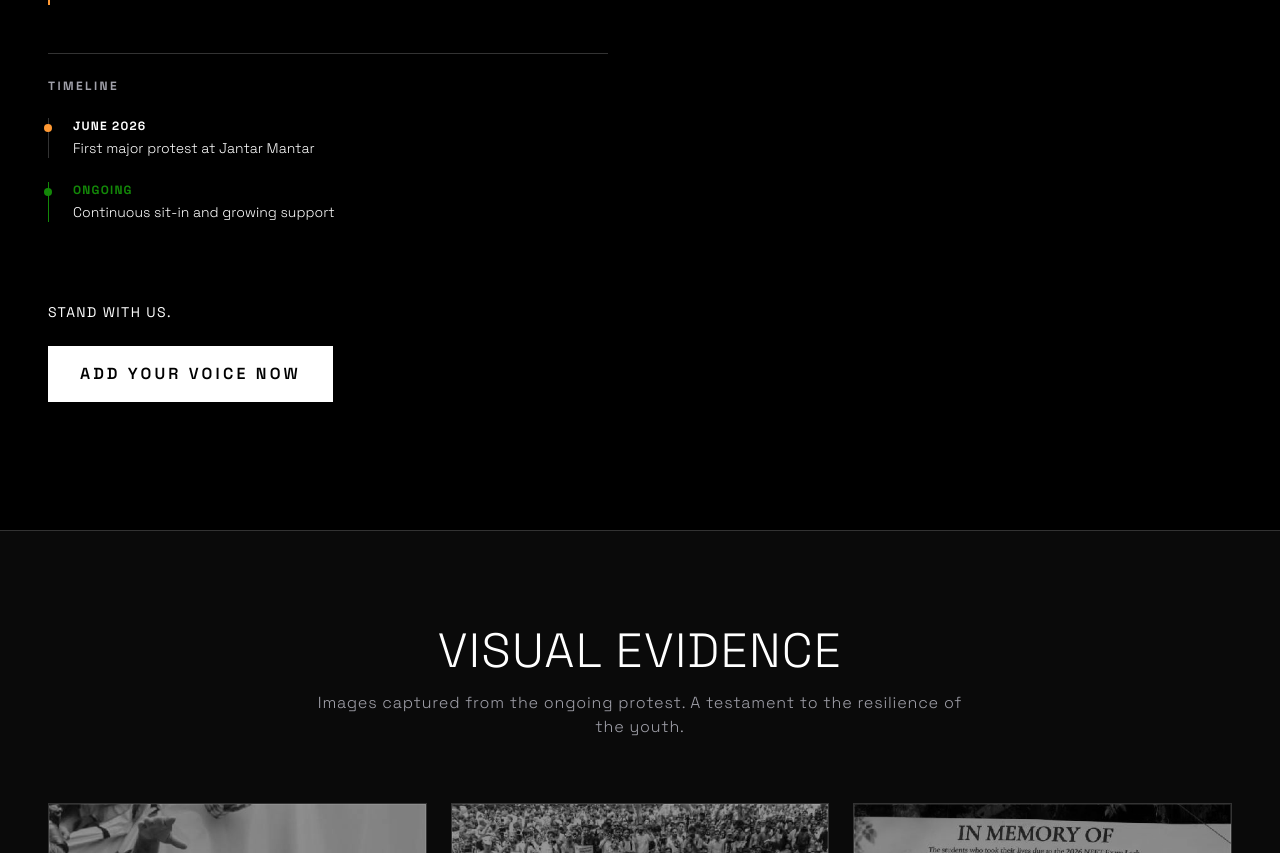
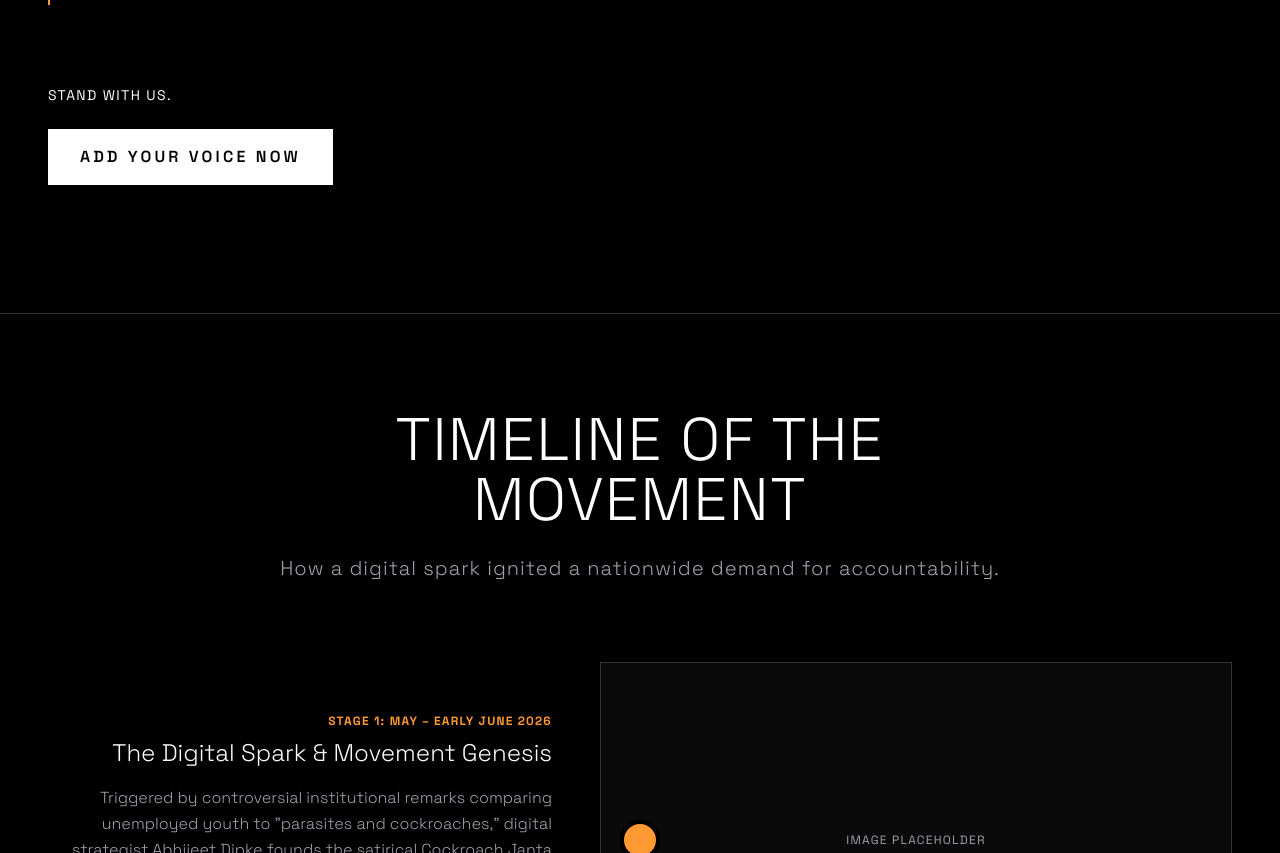
Before and after one commit to Abhi-CodesCode/peoples-voice-app, a Next.js app: page / in a window 1280 px wide. Shown: the part 2464-3317 px from the top of the page. Built offline with nearby package versions, Linux system fonts and the light colour scheme; no server answers.

Commit message:
feat: updated timeline UI to zigzag layout

```diff
--- a/src/app/page.tsx
+++ b/src/app/page.tsx
@@ -254,22 +254,7 @@ export default function HomePage() {
               </p>
             </div>
 
-            {/* Timeline */}
-            <div className="pt-6 border-t border-border">
-              <h3 className="text-xs font-bold uppercase tracking-[0.2em] text-muted-foreground mb-6">Timeline</h3>
-              <div className="space-y-6">
-                <div className="relative pl-6 border-l border-border">
-                  <span className="absolute -left-[5px] top-1.5 h-2 w-2 rounded-full bg-[#FF9933]" />
-                  <p className="text-xs font-bold uppercase tracking-widest text-foreground mb-1">June 2026</p>
-                  <p className="text-sm font-light text-foreground/70">First major protest at Jantar Mantar</p>
-                </div>
-                <div className="relative pl-6 border-l border-[#138808]">
-                  <span className="absolute -left-[5px] top-1.5 h-2 w-2 rounded-full bg-[#138808]" />
-                  <p className="text-xs font-bold uppercase tracking-widest text-[#138808] mb-1">Ongoing</p>
-                  <p className="text-sm font-light text-foreground/70">Continuous sit-in and growing support</p>
-                </div>
-              </div>
-            </div>
+
 
             <div className="pt-8">
               <p className="text-sm uppercase tracking-widest text-foreground mb-6">Stand with us.</p>
@@ -301,6 +286,109 @@ export default function HomePage() {
               <Image src="/images/cjp9.avif" alt="Dipke addressing the crowd" fill className="object-cover grayscale opacity-70 group-hover:opacity-100 group-hover:grayscale-0 transition-all duration-500 group-hover:scale-105" />
               <div className="absolute bottom-3 left-3 bg-black/80 px-3 py-1.5 text-xs uppercase tracking-widest backdrop-blur-md text-white">Addressing the Crowd</div>
             </div>
+          </div>
+        </div>
+      </section>
+
+      {/* ── Timeline Section ── */}
+      <section className="bg-background py-24 border-t border-border">
+        <div className="page-container">
+          <div className="mb-20 text-center max-w-3xl mx-auto">
+            <h2 className="text-4xl md:text-6xl font-light uppercase text-foreground leading-tight tracking-wide mb-6">
+              Timeline of the Movement
+            </h2>
+            <p className="text-lg md:text-xl font-light text-muted-foreground tracking-wider">
+              How a digital spark ignited a nationwide demand for accountability.
+            </p>
+          </div>
+
+          <div className="space-y-16 lg:space-y-32 relative before:absolute before:inset-0 before:ml-5 lg:before:mx-auto before:-translate-x-px md:before:mx-auto md:before:translate-x-0 before:h-full before:w-0.5 before:bg-gradient-to-b before:from-transparent before:via-border before:to-transparent">
+
+            {/* Stage 1 */}
+            <div className="relative flex items-center justify-between md:justify-normal md:odd:flex-row-reverse group is-active">
+              <div className="hidden lg:flex flex-1 w-[calc(50%-2.5rem)] items-center justify-end group-odd:justify-start">
+                <div className="relative w-full aspect-video border border-border bg-surface overflow-hidden">
+                   <div className="absolute inset-0 flex items-center justify-center bg-muted/20 text-muted-foreground uppercase text-xs tracking-widest">Image Placeholder</div>
+                </div>
+              </div>
+              <div className="flex items-center justify-center w-10 h-10 rounded-full border-4 border-background bg-[#FF9933] shadow shrink-0 md:order-1 md:group-odd:-translate-x-1/2 md:group-even:translate-x-1/2 absolute left-0 lg:left-1/2 z-10" />
+              <div className="w-[calc(100%-4rem)] md:w-[calc(50%-2.5rem)] pl-8 lg:pl-0 lg:px-12 group-even:text-left group-odd:lg:text-right">
+                <p className="text-xs font-bold uppercase tracking-widest text-[#FF9933] mb-2">Stage 1: May – Early June 2026</p>
+                <h4 className="text-2xl font-light text-foreground mb-4">The Digital Spark & Movement Genesis</h4>
+                <p className="text-base font-light text-muted-foreground leading-relaxed">
+                  Triggered by controversial institutional remarks comparing unemployed youth to &quot;parasites and cockroaches,&quot; digital strategist Abhijeet Dipke founds the satirical Cockroach Janta Party (CJP). What starts as an online reaction virally mobilizes millions of Gen-Z and millennial students over systemic exam leaks (NEET-UG, CBSE), culminating in the movement&apos;s first major physical sit-in at Jantar Mantar on June 6, 2026.
+                </p>
+              </div>
+            </div>
+
+            {/* Stage 2 */}
+            <div className="relative flex items-center justify-between md:justify-normal md:odd:flex-row-reverse group is-active">
+              <div className="hidden lg:flex flex-1 w-[calc(50%-2.5rem)] items-center justify-end group-odd:justify-start">
+                <div className="relative w-full aspect-video border border-border bg-surface overflow-hidden">
+                   <div className="absolute inset-0 flex items-center justify-center bg-muted/20 text-muted-foreground uppercase text-xs tracking-widest">Image Placeholder</div>
+                </div>
+              </div>
+              <div className="flex items-center justify-center w-10 h-10 rounded-full border-4 border-background bg-foreground/50 shadow shrink-0 md:order-1 md:group-odd:-translate-x-1/2 md:group-even:translate-x-1/2 absolute left-0 lg:left-1/2 z-10" />
+              <div className="w-[calc(100%-4rem)] md:w-[calc(50%-2.5rem)] pl-8 lg:pl-0 lg:px-12 group-even:text-left group-odd:lg:text-right">
+                <p className="text-xs font-bold uppercase tracking-widest text-foreground/50 mb-2">Stage 2: Late June – Mid July 2026</p>
+                <h4 className="text-2xl font-light text-foreground mb-4">Moral Escalation & The Hunger Strike</h4>
+                <p className="text-base font-light text-muted-foreground leading-relaxed">
+                  The protest gains deep national moral weight on June 28, 2026, when prominent environmentalist and education activist Sonam Wangchuk joins the Jantar Mantar camp, launching an indefinite hunger strike. His fast galvanizes widespread public support and solidarity from across the country, turning the site into a major focal point for systemic education reform.
+                </p>
+              </div>
+            </div>
+
+            {/* Stage 3 */}
+            <div className="relative flex items-center justify-between md:justify-normal md:odd:flex-row-reverse group is-active">
+              <div className="hidden lg:flex flex-1 w-[calc(50%-2.5rem)] items-center justify-end group-odd:justify-start">
+                <div className="relative w-full aspect-video border border-border bg-surface overflow-hidden">
+                   <div className="absolute inset-0 flex items-center justify-center bg-muted/20 text-muted-foreground uppercase text-xs tracking-widest">Image Placeholder</div>
+                </div>
+              </div>
+              <div className="flex items-center justify-center w-10 h-10 rounded-full border-4 border-background bg-foreground/50 shadow shrink-0 md:order-1 md:group-odd:-translate-x-1/2 md:group-even:translate-x-1/2 absolute left-0 lg:left-1/2 z-10" />
+              <div className="w-[calc(100%-4rem)] md:w-[calc(50%-2.5rem)] pl-8 lg:pl-0 lg:px-12 group-even:text-left group-odd:lg:text-right">
+                <p className="text-xs font-bold uppercase tracking-widest text-foreground/50 mb-2">Stage 3: July 18, 2026</p>
+                <h4 className="text-2xl font-light text-foreground mb-4">The Hospitalization & Breaking Point</h4>
+                <p className="text-base font-light text-muted-foreground leading-relaxed">
+                  On the 21st day of his historic fast, amidst severely deteriorating health, security forces abruptly dismantle parts of the site and forcefully remove Sonam Wangchuk to a hospital. This aggressive state intervention sparks immediate national outrage, swelling the ranks of protesters gathering in the capital.
+                </p>
+              </div>
+            </div>
+
+            {/* Stage 4 */}
+            <div className="relative flex items-center justify-between md:justify-normal md:odd:flex-row-reverse group is-active">
+              <div className="hidden lg:flex flex-1 w-[calc(50%-2.5rem)] items-center justify-end group-odd:justify-start">
+                <div className="relative w-full aspect-video border border-border bg-surface overflow-hidden">
+                   <div className="absolute inset-0 flex items-center justify-center bg-muted/20 text-muted-foreground uppercase text-xs tracking-widest">Image Placeholder</div>
+                </div>
+              </div>
+              <div className="flex items-center justify-center w-10 h-10 rounded-full border-4 border-background bg-destructive shadow shrink-0 md:order-1 md:group-odd:-translate-x-1/2 md:group-even:translate-x-1/2 absolute left-0 lg:left-1/2 z-10" />
+              <div className="w-[calc(100%-4rem)] md:w-[calc(50%-2.5rem)] pl-8 lg:pl-0 lg:px-12 group-even:text-left group-odd:lg:text-right">
+                <p className="text-xs font-bold uppercase tracking-widest text-destructive mb-2">Stage 4: July 20, 2026</p>
+                <h4 className="text-2xl font-light text-foreground mb-4">&quot;Chalo Sansad&quot; & The State Crackdown</h4>
+                <p className="text-base font-light text-muted-foreground leading-relaxed">
+                  On the opening day of Parliament&apos;s Monsoon Session, tens of thousands of students and citizens attempt a peaceful &quot;Chalo Sansad&quot; march. They meet heavy barricades, tear gas, and a severe baton charge by security forces. The resulting clashes leave over 180 injured—including both protesters and police—with widespread documentation of excessive force, broken limbs, and mass detentions.
+                </p>
+              </div>
+            </div>
+
+            {/* Stage 5 */}
+            <div className="relative flex items-center justify-between md:justify-normal md:odd:flex-row-reverse group is-active">
+              <div className="hidden lg:flex flex-1 w-[calc(50%-2.5rem)] items-center justify-end group-odd:justify-start">
+                <div className="relative w-full aspect-video border border-border bg-surface overflow-hidden">
+                   <div className="absolute inset-0 flex items-center justify-center bg-muted/20 text-muted-foreground uppercase text-xs tracking-widest">Image Placeholder</div>
+                </div>
+              </div>
+              <div className="flex items-center justify-center w-10 h-10 rounded-full border-4 border-background bg-[#138808] shadow shrink-0 md:order-1 md:group-odd:-translate-x-1/2 md:group-even:translate-x-1/2 absolute left-0 lg:left-1/2 z-10" />
+              <div className="w-[calc(100%-4rem)] md:w-[calc(50%-2.5rem)] pl-8 lg:pl-0 lg:px-12 group-even:text-left group-odd:lg:text-right">
+                <p className="text-xs font-bold uppercase tracking-widest text-[#138808] mb-2">Stage 5: Late July 2026 – Present</p>
+                <h4 className="text-2xl font-light text-foreground mb-4">Unbroken Resistance & Institutional Fallout</h4>
+                <p className="text-base font-light text-muted-foreground leading-relaxed">
+                  Despite communication shutdowns, metro station closures, and the destruction of infrastructure, protesters return under the night sky to hold the ground. As opposition leaders face detentions and the government announces fast-track courts for exam leaks, the CJP maintains its defiant stance, refusing any dialogue until Union Education Minister Dharmendra Pradhan steps down and deep structural reforms are guaranteed.
+                </p>
+              </div>
+            </div>
+
           </div>
         </div>
       </section>
```
